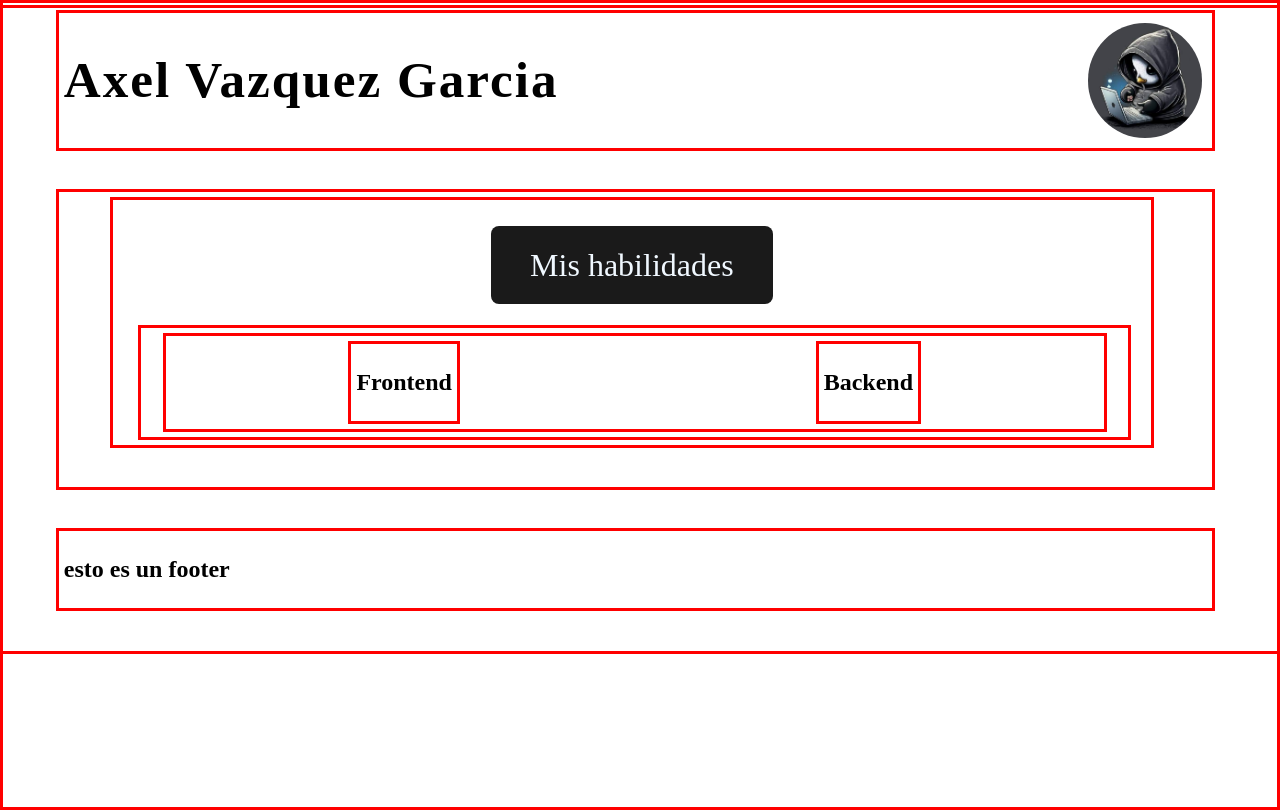
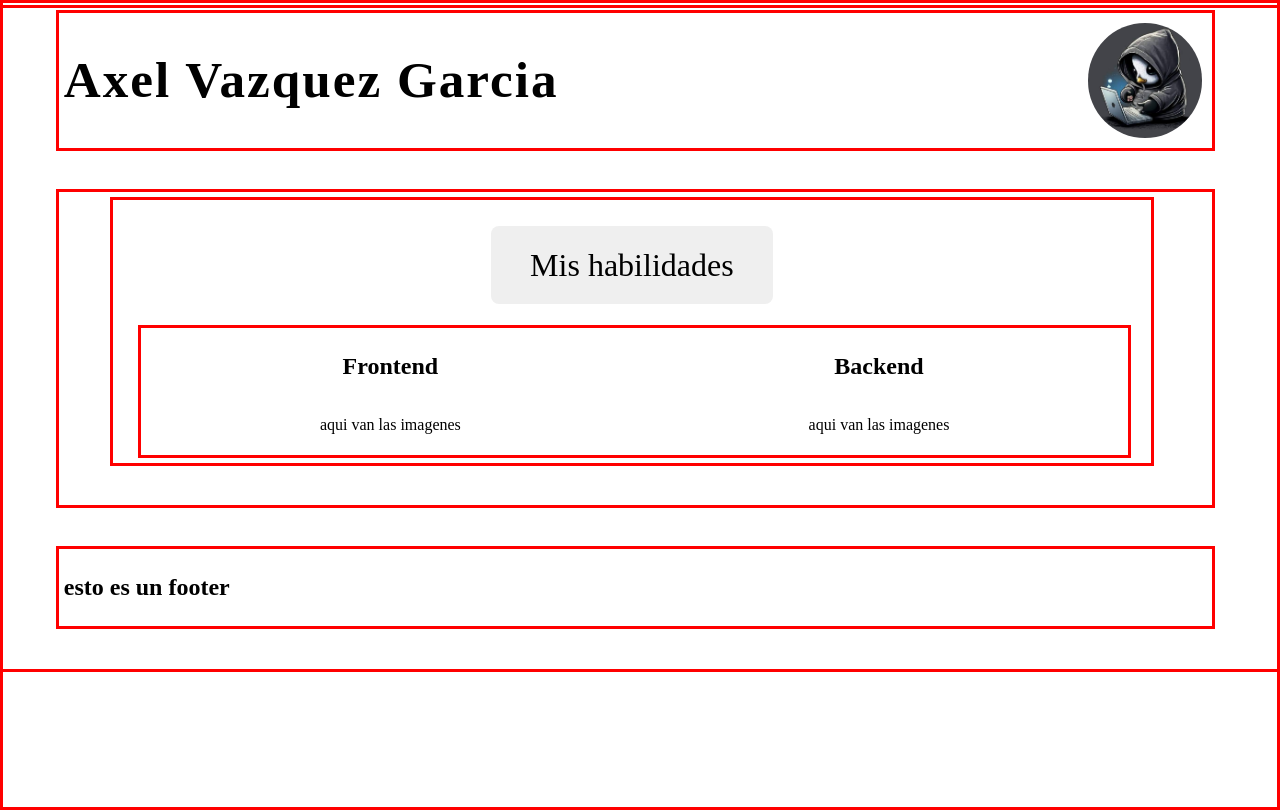
Before and after one commit to AXELVAZ-DEV/Aplicacion_curso_aptugo, a React (Vite) app: page / in a window 1280 px wide. Both pictures are taken after a click on the button "Sobre mi". Built offline with nearby package versions, Linux system fonts and the light colour scheme.

Commit message:
arreglando errores de la estructura

```diff
--- a/src/App.jsx
+++ b/src/App.jsx
@@ -38,7 +38,7 @@ function App() {
         <main onClick={mostrarMain} className='info'>
           <h1><button className='tec'>Sobre mi</button></h1>
           <div className='contenedores'>
-            <div className='sobre mi'>
+            <div className='sobremi'>
               <p>Soy Axel un estudiante de programacion 100% autodidacta</p>
               <h2>Pasatiempos</h2>
               <p>A parte de la programacion, soy un gran aficionado de las computadoras <br />
@@ -46,9 +46,16 @@ function App() {
               </p>
               <p>Decidi estudiar programacion despues de inscribirme en un curso de <br />
                computacion en donde me enseñaron las bases del desarrollo web</p>
-               <h4>Al hacer clic en "Sobre mi" se podran visualizar mis habilidades</h4>
+            </div>
+            <div className='sobremi2'>
+              <h2>Experiencia</h2>
+              <p>Actualmente tengo mas experiencia en el Frontend que en el Backend</p>
+              <p>Esto se debe a que he trabajado mas en proyecto que no requieren del <br />
+              mismo, sin embargo, me quiero centrar mas en el Backend</p>
+              <p>Llevo 2 años estudiando programacion por mi cuenta</p>
             </div>
           </div>
+          <h4>Al hacer clic en "sobre mi" se mostraran mis habilidades</h4>
         </main>
       )
     }
@@ -57,13 +64,17 @@ function App() {
       return(
         <main className='info'>
           <h1><button onClick={mostrarMain} className='tec'>Mis habilidades</button></h1>
-          <div className='contenedores'>
-            <div className='contenedor1'>
-              <div className='front'>
-                <h2>Frontend</h2>
+          <div className='habilidades'>
+            <div className='front'>
+              <h2>Frontend</h2>
+              <div className='img'>
+                <p>aqui van las imagenes</p>
               </div>
-              <div className='back'>
-                <h2>Backend</h2>
+            </div>
+            <div className='back'>
+              <h2>Backend</h2>
+              <div className='img'>
+                <p>aqui van las imagenes</p>
               </div>
             </div>
           </div>
--- a/src/index.css
+++ b/src/index.css
@@ -73,27 +73,33 @@ main{
       margin-left: 2%;
       width: 95%;
       padding: 5px;
+    }
 
-        .contenedor1{
+    .habilidades{
       display: flex;
       justify-content: space-around;
       border: 3px red solid;
+      margin-left: 2%;
       width: 95%;
       padding: 5px;
 
         .front, .back{
-              border: 3px red solid;
-              padding: 5px;
+          display: flex;
+          flex-direction: column;
+          width: 45%;
+
+          h2, p{
+            text-align: center;
           }
         }
     }
 
     h1{
       text-align: center;
+    }
 
-        .tec{
-          color: aliceblue;
-        }
+    h4{
+      text-align: center;
     }
 }
 
@@ -120,15 +126,5 @@ button {
   font-size: 1em;
   font-weight: 500;
   font-family: inherit;
-  background-color: #1a1a1a;
   cursor: pointer;
-  transition: all 2s;
 }
-button:hover {
-  border-width: 3px;
-  border-color: #646cff;
-}
-button:focus,
-button:focus-visible {
-  outline: 4px auto -webkit-focus-ring-color;
-}
```
Lines whose indentation alone changed are shown as unchanged.
